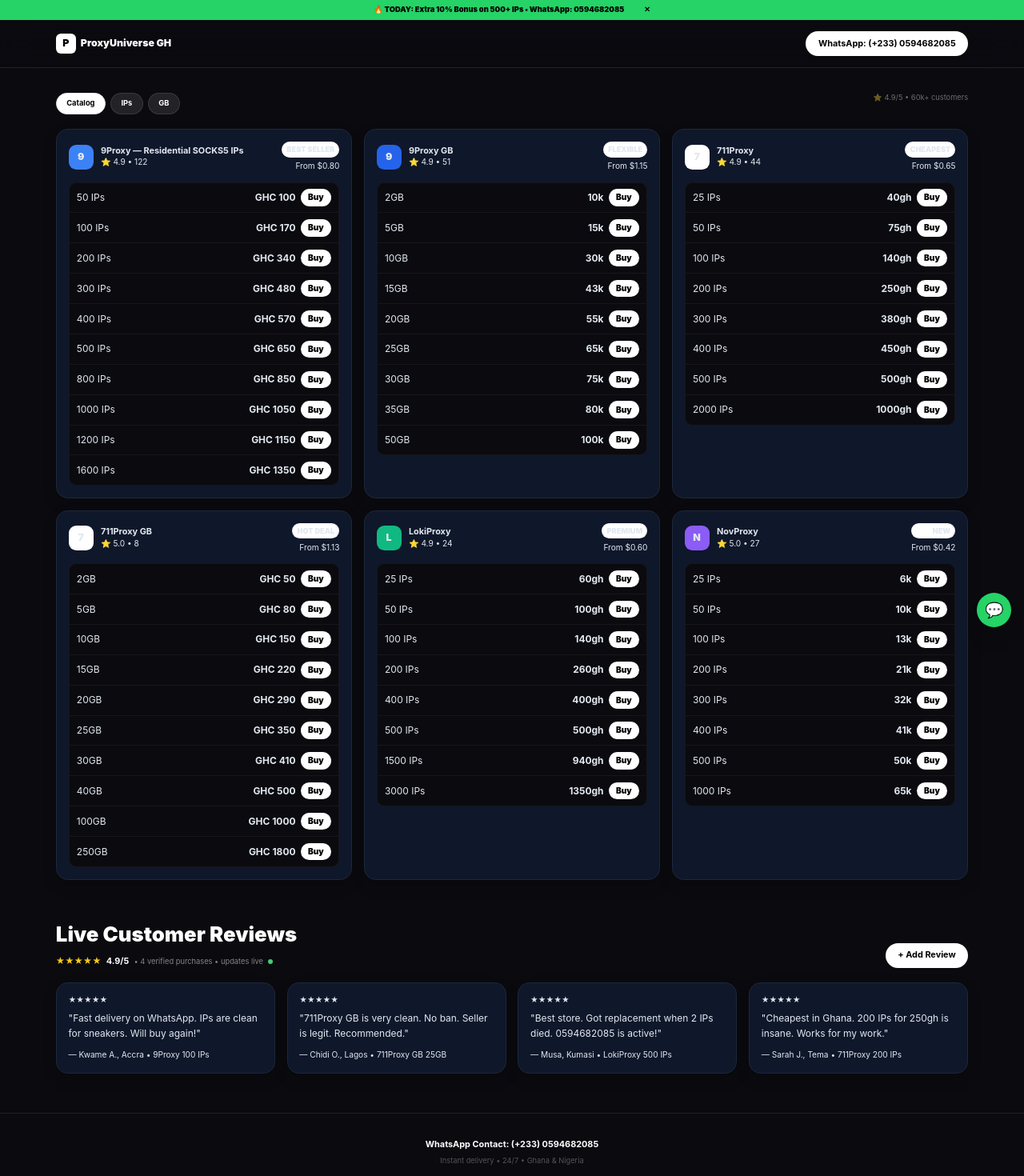
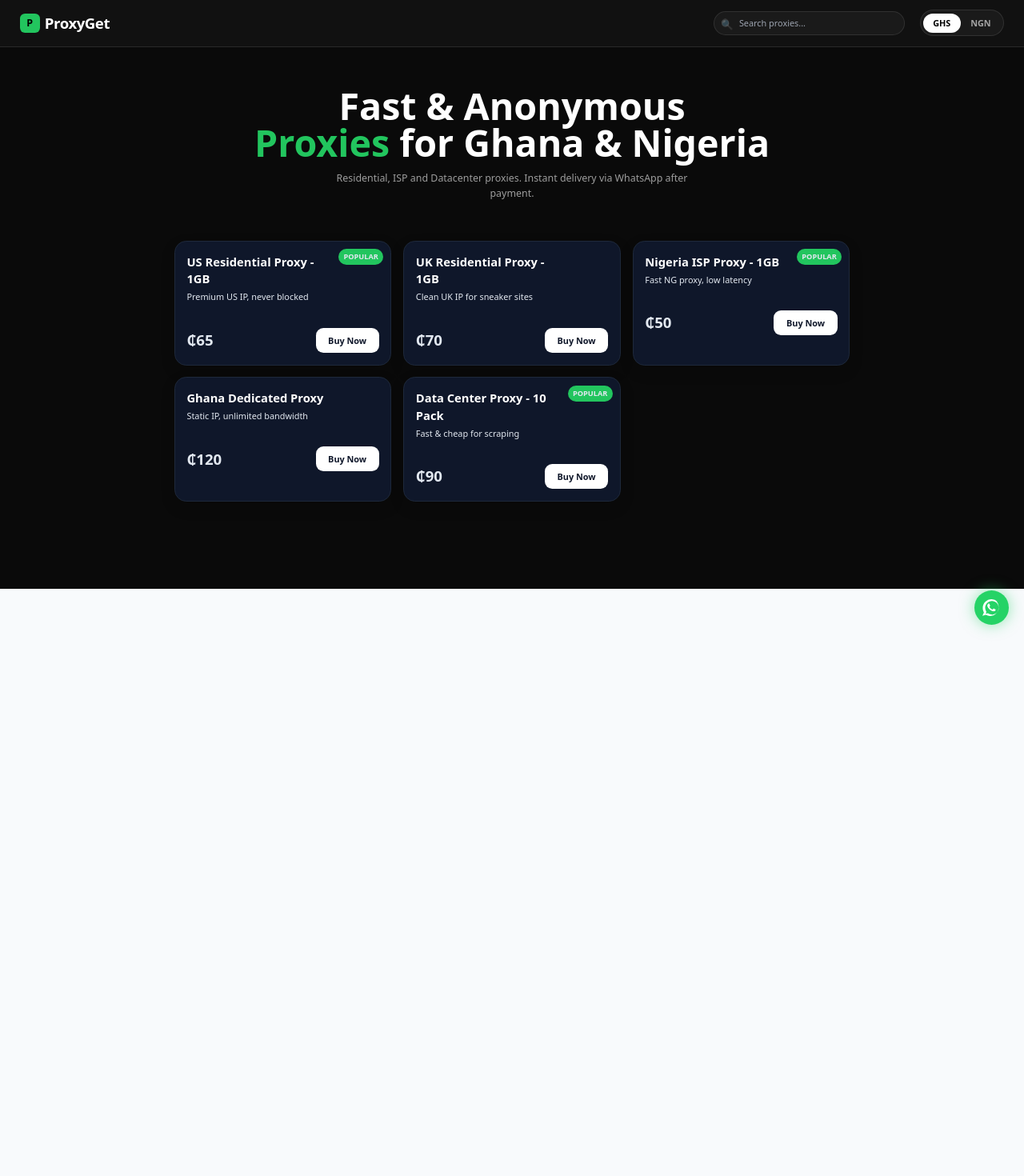
Before and after one commit to degraftquans-png/proxy-client-store, a React (Vite) app: page / in a window 1280 px wide. Shown: the top 1470 px of the page at 80% size. After the commit the page ends 800 px from the top, so only its background shows below. Built offline with nearby package versions, Linux system fonts and the light colour scheme.

Commit message:
Update to ProxyGet with Paystack and currency switch

```diff
--- a/src/App.jsx
+++ b/src/App.jsx
@@ -1,156 +1,132 @@
-import { useState, useEffect } from 'react';
+import React, { useState, useMemo } from 'react';
 
-const WHATSAPP = "233594682085";
-const waLink = (msg) => `https://wa.me/${WHATSAPP}?text=${encodeURIComponent(msg)}`;
+const WHATSAPP_NUMBER = "233594682085";
+const PAYSTACK_PUBLIC_KEY = "pk_test_5f501031e23522ce04d75524a9a35f1a69d11445"; // change to pk_live_ when approved
 
 const PRODUCTS = [
-  { id:'9proxy-ips', name:'9Proxy — Residential SOCKS5 IPs', rating:'4.9 • 122', badge:'BEST SELLER', from:'From $0.80', type:'IPs', letter:'9', color:'bg-blue-500', list:[
-    {label:'50 IPs', price:'GHC 100'},{label:'100 IPs', price:'GHC 170'},{label:'200 IPs', price:'GHC 340'},{label:'300 IPs', price:'GHC 480'},{label:'400 IPs', price:'GHC 570'},{label:'500 IPs', price:'GHC 650'},{label:'800 IPs', price:'GHC 850'},{label:'1000 IPs', price:'GHC 1050'},{label:'1200 IPs', price:'GHC 1150'},{label:'1600 IPs', price:'GHC 1350'},
-  ]},
-  { id:'9proxy-gb', name:'9Proxy GB', rating:'4.9 • 51', badge:'FLEXIBLE', from:'From $1.15', type:'GB', letter:'9', color:'bg-blue-600', list:[
-    {label:'2GB', price:'10k'},{label:'5GB', price:'15k'},{label:'10GB', price:'30k'},{label:'15GB', price:'43k'},{label:'20GB', price:'55k'},{label:'25GB', price:'65k'},{label:'30GB', price:'75k'},{label:'35GB', price:'80k'},{label:'50GB', price:'100k'},
-  ]},
-  { id:'711-ips', name:'711Proxy', rating:'4.9 • 44', badge:'CHEAPEST', from:'From $0.65', type:'IPs', letter:'7', color:'bg-white text-black', list:[
-    {label:'25 IPs', price:'40gh'},{label:'50 IPs', price:'75gh'},{label:'100 IPs', price:'140gh'},{label:'200 IPs', price:'250gh'},{label:'300 IPs', price:'380gh'},{label:'400 IPs', price:'450gh'},{label:'500 IPs', price:'500gh'},{label:'2000 IPs', price:'1000gh'},
-  ]},
-  { id:'711-gb', name:'711Proxy GB', rating:'5.0 • 8', badge:'HOT DEAL', from:'From $1.13', type:'GB', letter:'7', color:'bg-white text-black', list:[
-    {label:'2GB', price:'GHC 50'},{label:'5GB', price:'GHC 80'},{label:'10GB', price:'GHC 150'},{label:'15GB', price:'GHC 220'},{label:'20GB', price:'GHC 290'},{label:'25GB', price:'GHC 350'},{label:'30GB', price:'GHC 410'},{label:'40GB', price:'GHC 500'},{label:'100GB', price:'GHC 1000'},{label:'250GB', price:'GHC 1800'},
-  ]},
-  { id:'loki', name:'LokiProxy', rating:'4.9 • 24', badge:'PREMIUM', from:'From $0.60', type:'IPs', letter:'L', color:'bg-emerald-500', list:[
-    {label:'25 IPs', price:'60gh'},{label:'50 IPs', price:'100gh'},{label:'100 IPs', price:'140gh'},{label:'200 IPs', price:'260gh'},{label:'400 IPs', price:'400gh'},{label:'500 IPs', price:'500gh'},{label:'1500 IPs', price:'940gh'},{label:'3000 IPs', price:'1350gh'},
-  ]},
-  { id:'nov', name:'NovProxy', rating:'5.0 • 27', badge:'NEW', from:'From $0.42', type:'IPs', letter:'N', color:'bg-violet-500', list:[
-    {label:'25 IPs', price:'6k'},{label:'50 IPs', price:'10k'},{label:'100 IPs', price:'13k'},{label:'200 IPs', price:'21k'},{label:'300 IPs', price:'32k'},{label:'400 IPs', price:'41k'},{label:'500 IPs', price:'50k'},{label:'1000 IPs', price:'65k'},
-  ]},
+  { id: 1, name: "US Residential Proxy - 1GB", priceGHS: 65, popular: true, desc: "Premium US IP, never blocked" },
+  { id: 2, name: "UK Residential Proxy - 1GB", priceGHS: 70, popular: false, desc: "Clean UK IP for sneaker sites" },
+  { id: 3, name: "Nigeria ISP Proxy - 1GB", priceGHS: 50, popular: true, desc: "Fast NG proxy, low latency" },
+  { id: 4, name: "Ghana Dedicated Proxy", priceGHS: 120, popular: false, desc: "Static IP, unlimited bandwidth" },
+  { id: 5, name: "Data Center Proxy - 10 Pack", priceGHS: 90, popular: true, desc: "Fast & cheap for scraping" },
 ];
 
-const DEFAULT_REVIEWS = [
-  {name:'Kwame A.', loc:'Accra • 9Proxy 100 IPs', text:'Fast delivery on WhatsApp. IPs are clean for sneakers. Will buy again!', stars:5},
-  {name:'Chidi O.', loc:'Lagos • 711Proxy GB 25GB', text:'711Proxy GB is very clean. No ban. Seller is legit. Recommended.', stars:5},
-  {name:'Musa', loc:'Kumasi • LokiProxy 500 IPs', text:'Best store. Got replacement when 2 IPs died. 0594682085 is active!', stars:5},
-  {name:'Sarah J.', loc:'Tema • 711Proxy 200 IPs', text:'Cheapest in Ghana. 200 IPs for 250gh is insane. Works for my work.', stars:5},
-];
+const EXCHANGE_RATE = 95; // 1 GHS = ~95 NGN - you can edit this
 
-export default function App(){
-  const [filter, setFilter] = useState('all');
-  const [reviews, setReviews] = useState(DEFAULT_REVIEWS);
-  const [showForm, setShowForm] = useState(false);
-  const [newR, setNewR] = useState({name:'', loc:'', text:''});
-  const [recent, setRecent] = useState(null);
-  const [showPromo, setShowPromo] = useState(true);
+export default function App() {
+  const [search, setSearch] = useState("");
+  const [currency, setCurrency] = useState("GHS"); // GHS or NGN
 
-  useEffect(()=>{
-    const saved = localStorage.getItem('proxy_reviews_gh');
-    if(saved) setReviews(JSON.parse(saved));
-  },[]);
+  const filteredProducts = useMemo(() => {
+    return PRODUCTS.filter(p =>
+      p.name.toLowerCase().includes(search.toLowerCase()) ||
+      p.desc.toLowerCase().includes(search.toLowerCase())
+    );
+  }, [search]);
 
-  // Live recent buyer popup
-  useEffect(()=>{
-    const names = ['Someone from Accra','Chidi from Lagos','Kwesi from Kumasi','Ama from Tema','Tunde from Abuja'];
-    const items = ['711Proxy 25 IPs','9Proxy GB 10GB','LokiProxy 100 IPs','NovProxy 500 IPs','711Proxy GB 5GB'];
-    const iv = setInterval(()=>{
-      setRecent({who:names[Math.floor(Math.random()*names.length)], what:items[Math.floor(Math.random()*items.length)]});
-      setTimeout(()=>setRecent(null), 4000);
-    }, 8000);
-    return()=>clearInterval(iv);
-  },[]);
-
-  const addReview = ()=>{
-    if(!newR.name ||!newR.text) return alert('Fill name and review');
-    const updated = [{...newR, stars:5, loc: newR.loc || 'Ghana'},...reviews];
-    setReviews(updated);
-    localStorage.setItem('proxy_reviews_gh', JSON.stringify(updated));
-    setNewR({name:'', loc:'', text:''});
-    setShowForm(false);
+  const formatPrice = (priceGHS) => {
+    if (currency === "GHS") return `₵${priceGHS}`;
+    return `₦${(priceGHS * EXCHANGE_RATE).toLocaleString()}`;
   };
 
-  const filtered = filter==='all'? PRODUCTS : PRODUCTS.filter(p=>p.type===filter);
+  const handleBuy = (product) => {
+    const message = `Hi ProxyGet, I want to buy: ${product.name} - ${formatPrice(product.priceGHS)}`;
+    window.open(`https://wa.me/${WHATSAPP_NUMBER}?text=${encodeURIComponent(message)}`, '_blank');
+  };
 
   return (
-    <div className="min-h-screen bg-[#0A0A0F] text-white">
-      {showPromo && <div className="bg-[#25D366] text-black text-center py-2 text-xs font-black flex justify-center gap-4 px-4">🔥 TODAY: Extra 10% Bonus on 500+ IPs • WhatsApp: 0594682085 <button onClick={()=>setShowPromo(false)} className="ml-4">✕</button></div>}
+    <div className="min-h-screen bg-[#0a0a0a] text-white font-sans">
+      {/* HEADER - Green bar removed */}
+      <header className="sticky top-0 z-40 bg-[#111] border-b border-white/10 px-4 md:px-8 py-4 flex items-center justify-between">
+        <div className="flex items-center gap-2">
+          <div className="w-8 h-8 bg-green-500 rounded-lg flex items-center justify-center font-black text-black">P</div>
+          <h1 className="text-xl md:text-2xl font-black tracking-tight">ProxyGet</h1>
+        </div>
 
-      <header className="sticky top-0 z-40 bg-[#0A0A0F]/80 backdrop-blur-xl border-b border-white/10">
-        <div className="max-w-[1280px] mx-auto px-6 h-[64px] flex justify-between items-center">
-          <div className="font-black flex items-center gap-2"><div className="w-8 h-8 bg-white text-black rounded-lg grid place-items-center">P</div> ProxyUniverse GH</div>
-          <a href={waLink('Hi, I want to buy proxy')} className="bg-white text-black px-5 py-2.5 rounded-full text-sm font-bold">WhatsApp: (+233) 0594682085</a>
+        {/* Search Bar + Currency Switch */}
+        <div className="flex items-center gap-3 md:gap-6">
+          <div className="relative hidden md:block">
+            <input
+              type="text"
+              placeholder="Search proxies..."
+              value={search}
+              onChange={(e) => setSearch(e.target.value)}
+              className="bg-[#1a1a1a] border border-white/10 rounded-full px-4 py-2 pl-10 w-[260px] focus:outline-none focus:border-green-500 text-sm"
+            />
+            <span className="absolute left-3 top-2.5 text-white/40">🔍</span>
+          </div>
+
+          {/* GHS / NGN Switch */}
+          <div className="bg-[#1a1a1a] border border-white/10 rounded-full p-1 flex text-sm font-bold">
+            <button
+              onClick={() => setCurrency("GHS")}
+              className={`px-4 py-1.5 rounded-full transition ${currency === "GHS"? "bg-white text-black" : "text-white/60"}`}
+            >
+              GHS
+            </button>
+            <button
+              onClick={() => setCurrency("NGN")}
+              className={`px-4 py-1.5 rounded-full transition ${currency === "NGN"? "bg-white text-black" : "text-white/60"}`}
+            >
+              NGN
+            </button>
+          </div>
         </div>
       </header>
 
-      {/* CATALOG - like screenshot 2 */}
-      <section className="max-w-[1280px] mx-auto px-6 pt-10">
-        <div className="flex gap-2 mb-6">
-          <button onClick={()=>setFilter('all')} className={`px-4 py-2 rounded-full text-xs font-bold border ${filter==='all'?'bg-white text-black':'bg-white/10 border-white/10'}`}>Catalog</button>
-          <button onClick={()=>setFilter('IPs')} className={`px-4 py-2 rounded-full text-xs font-bold border ${filter==='IPs'?'bg-white text-black':'bg-white/10 border-white/10'}`}>IPs</button>
-          <button onClick={()=>setFilter('GB')} className={`px-4 py-2 rounded-full text-xs font-bold border ${filter==='GB'?'bg-white text-black':'bg-white/10 border-white/10'}`}>GB</button>
-          <span className="ml-auto text-xs text-white/40">⭐ 4.9/5 • 60k+ customers</span>
+      {/* Mobile Search */}
+      <div className="md:hidden px-4 py-3 bg-[#111] border-b border-white/10">
+        <div className="relative">
+          <input
+            type="text"
+            placeholder="Search proxies..."
+            value={search}
+            onChange={(e) => setSearch(e.target.value)}
+            className="w-full bg-[#1a1a1a] border border-white/10 rounded-full px-4 py-3 pl-10 focus:outline-none focus:border-green-500"
+          />
+          <span className="absolute left-3 top-3.5 text-white/40">🔍</span>
         </div>
+      </div>
 
-        <div className="grid md:grid-cols-2 lg:grid-cols-3 gap-4">
-          {filtered.map(p=>(
-            <div key={p.id} className="bg-[#15151E] border border-white/10 rounded-[20px] p-5">
-              <div className="flex items-center gap-3">
-                <div className={`w-10 h-10 rounded-xl ${p.color} grid place-items-center font-black`}>{p.letter}</div>
-                <div className="flex-1"><div className="font-bold text-sm leading-tight">{p.name}</div><div className="text-[11px] text-yellow-400">⭐ {p.rating}</div></div>
-                <div className="text-right"><div className="text-[10px] bg-white text-black px-2 py-1 rounded-full font-black">{p.badge}</div><div className="text-[11px] text-white/40 mt-1">{p.from}</div></div>
-              </div>
-              <div className="mt-4 bg-[#0A0A0F] rounded-xl divide-y divide-white/5 border border-white/5">
-                {p.list.map(i=>(
-                  <div key={i.label} className="flex justify-between items-center px-3 py-2.5 text-[13px]">
-                    <span>{i.label}</span>
-                    <span className="flex items-center gap-2"><b>{i.price}</b><a href={waLink(`Hello, I want ${p.name} - ${i.label} for ${i.price}`)} className="bg-white text-black px-3 py-1 rounded-full text-[11px] font-black">Buy</a></span>
-                  </div>
-                ))}
-              </div>
-            </div>
-          ))}
-        </div>
+      {/* HERO */}
+      <section className="px-4 md:px-8 py-10 md:py-16 text-center">
+        <h2 className="text-4xl md:text-6xl font-black leading-tight">
+          Fast & Anonymous <br/><span className="text-green-500">Proxies</span> for Ghana & Nigeria
+        </h2>
+        <p className="text-white/60 mt-4 max-w-xl mx-auto">Residential, ISP and Datacenter proxies. Instant delivery via WhatsApp after payment.</p>
       </section>
 
-      {/* LIVE REVIEWS + RATINGS - RESTORED */}
-      <section className="max-w-[1280px] mx-auto px-6 py-16">
-        <div className="flex flex-wrap justify-between items-end gap-4 mb-6">
-          <div>
-            <h2 className="text-[28px] font-black">Live Customer Reviews</h2>
-            <div className="flex items-center gap-2 mt-2">
-              <div className="flex text-yellow-400 text-sm">★★★★★</div>
-              <span className="text-sm font-bold">4.9/5</span>
-              <span className="text-xs text-white/50">• {reviews.length} verified purchases • updates live</span>
-              <span className="w-2 h-2 bg-green-400 rounded-full animate-pulse"></span>
+      {/* PRODUCTS */}
+      <section className="px-4 md:px-8 pb-32 grid grid-cols-1 md:grid-cols-3 gap-4 max-w-6xl mx-auto">
+        {filteredProducts.length === 0? (
+          <p className="col-span-3 text-center text-white/40 py-10">No proxy found for "{search}"</p>
+        ) : filteredProducts.map(product => (
+          <div key={product.id} className="bg-[#161616] border border-white/10 rounded-2xl p-5 hover:border-green-500/50 transition relative">
+            {product.popular && <span className="absolute top-3 right-3 bg-green-500 text-black text-[10px] font-black px-2 py-1 rounded-full">POPULAR</span>}
+            <h3 className="font-bold text-lg pr-16">{product.name}</h3>
+            <p className="text-white/50 text-sm mt-1 h-10">{product.desc}</p>
+            <div className="mt-5 flex items-center justify-between">
+              <span className="text-2xl font-black">{formatPrice(product.priceGHS)}</span>
+              <button onClick={() => handleBuy(product)} className="bg-white text-black px-5 py-2.5 rounded-full font-bold text-sm hover:bg-green-500 transition">
+                Buy Now
+              </button>
             </div>
           </div>
-          <button onClick={()=>setShowForm(!showForm)} className="bg-white text-black px-5 py-2.5 rounded-full text-sm font-bold">+ Add Review</button>
-        </div>
-
-        {showForm && (
-          <div className="bg-[#15151E] border border-[#25D366]/30 rounded-2xl p-5 mb-6 max-w-xl">
-            <h3 className="font-bold text-sm mb-3">Add your review (shows instantly)</h3>
-            <input value={newR.name} onChange={e=>setNewR({...newR, name:e.target.value})} placeholder="Your Name" className="w-full bg-black/40 border border-white/10 rounded-xl px-4 py-2.5 text-sm mb-2 outline-none"/>
-            <input value={newR.loc} onChange={e=>setNewR({...newR, loc:e.target.value})} placeholder="Location + Product (e.g Accra - 711Proxy 50 IPs)" className="w-full bg-black/40 border border-white/10 rounded-xl px-4 py-2.5 text-sm mb-2 outline-none"/>
-            <textarea value={newR.text} onChange={e=>setNewR({...newR, text:e.target.value})} placeholder="Your experience..." className="w-full bg-black/40 border border-white/10 rounded-xl px-4 py-2.5 text-sm h-20 outline-none mb-3"></textarea>
-            <button onClick={addReview} className="w-full bg-[#25D366] text-black py-3 rounded-full font-black text-sm">Post Review ★★★★★</button>
-          </div>
-        )}
-
-        <div className="grid md:grid-cols-2 lg:grid-cols-4 gap-3">
-          {reviews.map((r,i)=>(
-            <div key={i} className="bg-[#15151E] border border-white/10 rounded-2xl p-4">
-              <div className="flex text-yellow-400 text-xs">★★★★★</div>
-              <p className="text-[13px] leading-relaxed mt-2">"{r.text}"</p>
-              <p className="text-[11px] text-white/40 mt-3">— {r.name}, {r.loc}</p>
-            </div>
-          ))}
-        </div>
+        ))}
       </section>
 
-      <footer className="border-t border-white/10 py-10 text-center">
-        <div className="text-sm font-bold">WhatsApp Contact: (+233) 0594682085</div>
-        <div className="text-xs text-white/30 mt-2">Instant delivery • 24/7 • Ghana & Nigeria</div>
-      </footer>
-
-      {/* FLOATING WHATSAPP + RECENT BUYER */}
-      <a href={waLink('Hi, I want to buy proxies')} className="fixed bottom-5 right-5 w-14 h-14 bg-[#25D366] rounded-full grid place-items-center text-2xl shadow-xl">💬</a>
-      {recent && <div className="fixed bottom-24 left-4 bg-white text-black rounded-2xl px-4 py-3 text-xs shadow-2xl animate-bounce"><b>{recent.who}</b> bought<br/>{recent.what} <span className="text-[10px] opacity-60">2 mins ago • verified</span></div>}
+      {/* FLOATING WHATSAPP BUTTON */}
+      <a
+        href={`https://wa.me/${WHATSAPP_NUMBER}?text=${encodeURIComponent("Hi ProxyGet, I need help with proxies")}`}
+        target="_blank"
+        rel="noopener noreferrer"
+        className="fixed bottom-6 right-6 w-14 h-14 bg-[#25D366] rounded-full flex items-center justify-center shadow-[0_0_20px_rgba(37,211,102,0.5)] hover:scale-110 transition z-50"
+      >
+        {/* WhatsApp SVG Icon */}
+        <svg viewBox="0 0 24 24" className="w-8 h-8 fill-white">
+          <path d="M19.05 4.91A9.9 9.9 0 0 0 12.03 2C6.16 2 1.39 6.77 1.39 12.65c0 1.87.49 3.7 1.42 5.31L1 22l4.18-1.1a9.88 9.88 0 0 0 4.85 1.23h.01c5.87 0 10.64-4.77 10.64-10.65 0-2.84-1.11-5.52-3.13-7.53l.5-.09zM12.04 20.2h-.01a8.14 8.14 0 0 1-4.15-1.14l-.3-.18-2.48.65.66-2.42-.19-.32a8.2 8.2 0 0 1-1.26-4.35c0-4.54 3.7-8.24 8.25-8.24 2.2 0 4.27.86 5.82 2.42a8.18 8.18 0 0 1 2.41 5.82c0 4.54-3.7 8.24-8.25 8.24zm4.52-6.17c-.25-.12-1.47-.73-1.7-.81-.23-.09-.39-.12-.56.12-.17.25-.65.81-.8.97-.15.17-.3.19-.55.06-.25-.12-1.05-.39-2-1.24-.74-.66-1.24-1.47-1.38-1.72-.14-.25-.02-.38.1-.51.1-.1.25-.3.37-.45.12-.15.16-.25.25-.42.08-.17.04-.31-.02-.43-.06-.12-.56-1.35-.77-1.85-.2-.48-.41-.42-.56-.43h-.48c-.17 0-.43.06-.66.31-.22.25-.86.84-.86 2.05s.88 2.38 1 2.55c.12.17 1.73 2.64 4.2 3.7.59.25 1.05.4 1.41.51.59.19 1.13.16 1.55.1.47-.07 1.47-.6 1.68-1.18.21-.58.21-1.07.15-1.18-.06-.1-.23-.16-.48-.28z"/>
+        </svg>
+      </a>
     </div>
-  )
+  );
 }
```
